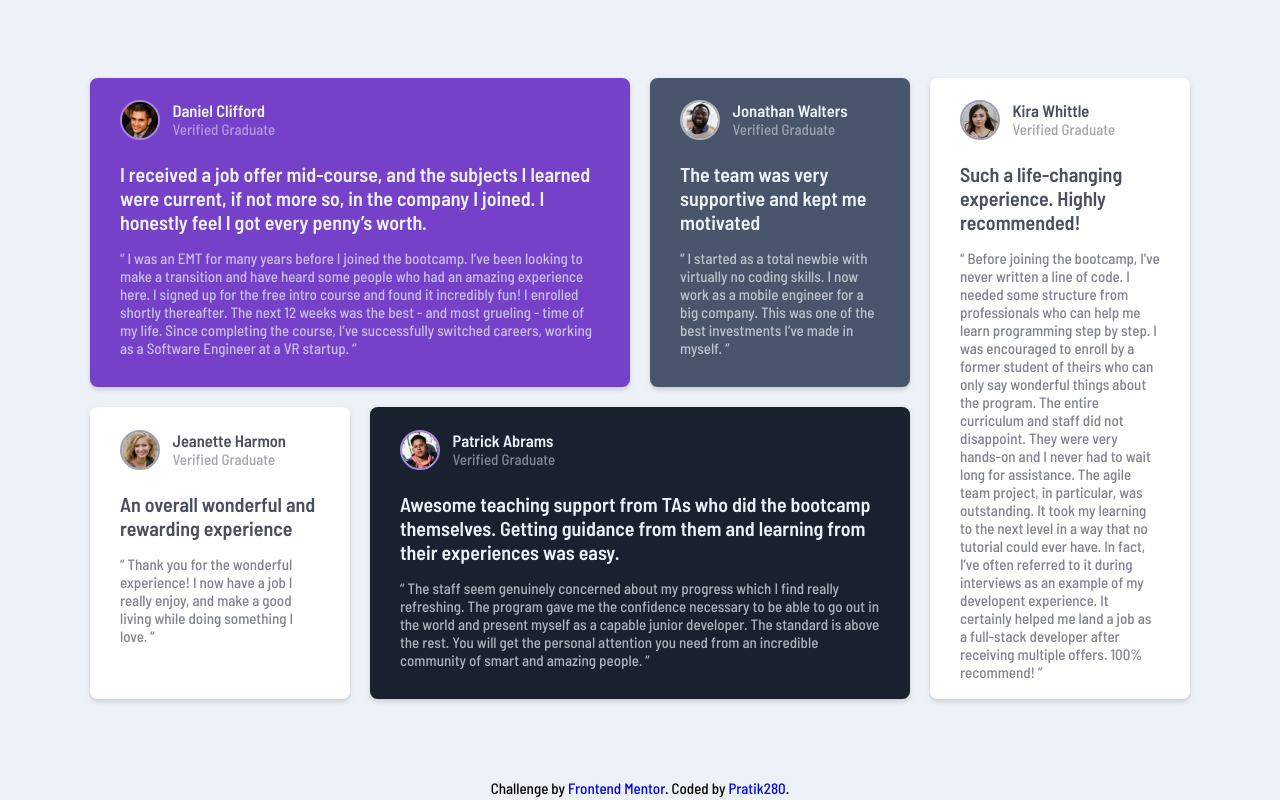
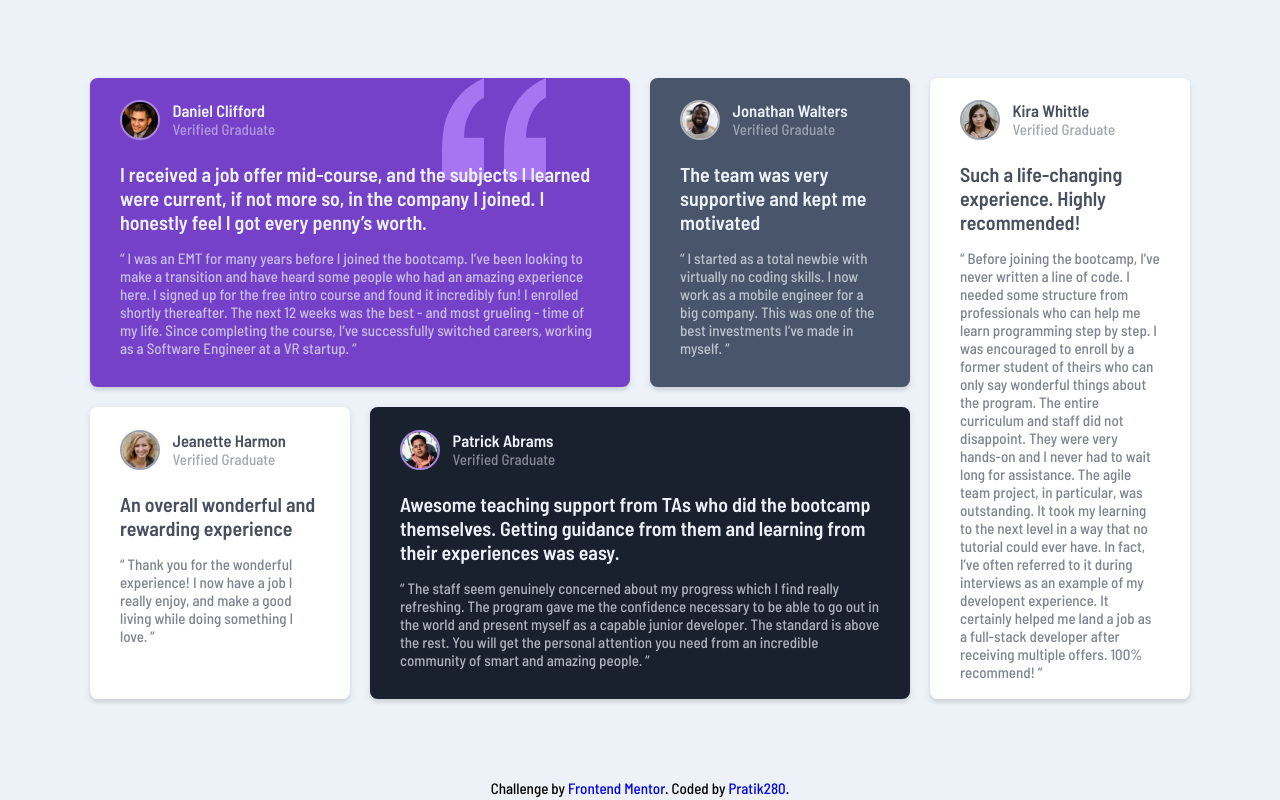
Before and after one commit to Pratik280/testimonials-grid-section-main, a plain HTML site: page index.html in a window 1280 px wide. Drawn offline with Linux system fonts and the light colour scheme.

Commit message:
added quote image

```diff
--- a/index.html
+++ b/index.html
@@ -17,6 +17,7 @@
     <main class="container flex-center">
       <div class="wrapper">
         <section class="one bg-primary-one">
+          <img class="quote-img" src="assets/images/bg-pattern-quotation.svg" alt="">
           <header>
             <figure>
               <img class="profile-img br-light-purple" src="assets/images/image-daniel.jpg" alt="Profile image of daniel">
@@ -26,7 +27,7 @@
               <h2 class="fw-500 fs-400 fc-secondary-one-op-50">Verified Graduate</h2>
             </div>
           </header>
-          <h3 class="fw-600 fs-700 fc-secondary-one">I received a job offer mid-course, and the subjects I learned were current, if not more so, in the company I joined. I honestly feel I got every penny’s worth.</h3>
+          <h3 class="quote-text fw-600 fs-700 fc-secondary-one">I received a job offer mid-course, and the subjects I learned were current, if not more so, in the company I joined. I honestly feel I got every penny’s worth.</h3>
           <p class="fw-500 fs-400 fc-secondary-one-op-70">“ I was an EMT for many years before I joined the bootcamp. I’ve been looking to make a transition and have heard some people who had an amazing experience here. I signed up for the free intro course and found it incredibly fun! I enrolled shortly thereafter.  The next 12 weeks was the best - and most grueling - time of my life. Since completing the course, I’ve successfully switched careers, working as a Software Engineer at a VR startup. ”</p>
         </section>
 
--- a/styles/main.css
+++ b/styles/main.css
@@ -1,10 +1,3 @@
-/*
-TODO:
-figure
-inner padding margin
-box shadow
-autofill
-*/
 @import "default.css";
 
 /* ==== MAIN LAYOUT ==== */
@@ -114,3 +107,19 @@ section p{
   padding-top: 1.5rem;
   padding-bottom: 1.75rem;
 }
+
+.one {
+  position: relative;
+}
+
+.one h3{
+  position: relative;
+  z-index: 2;
+}
+
+.quote-img{
+  position: absolute;
+  top: 0;
+  right: 10%;
+  z-index: 1;
+}
```
Also changed, not shown: assets/images/ss1.png, assets/images/ss2.png, assets/images/ss3.png.
